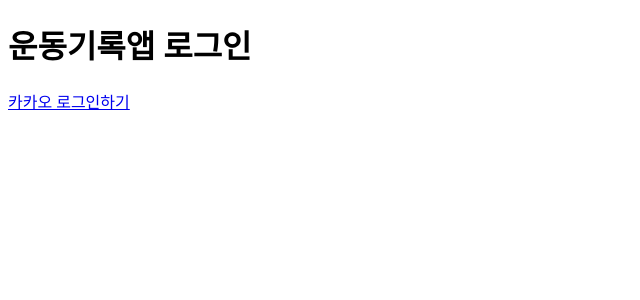
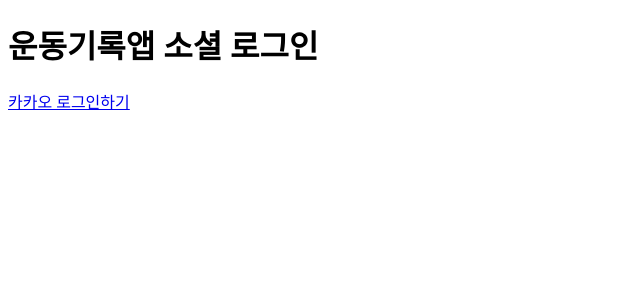
Before and after one commit to bowoo96/Health-Calendar, a React (Create React App) app: page / in a window 1280 px wide. Shown: the top 300 px of the page, without its empty margins (0-640 px from the left). Built offline with nearby package versions, Linux system fonts and the light colour scheme.

Commit message:
[ Feat ] : Develop KAKAO login

```diff
--- a/src/App.tsx
+++ b/src/App.tsx
@@ -9,7 +9,7 @@ function App() {
     <BrowserRouter>
       <Routes>
         <Route path="/" element={<LoginPage />} />
-        <Route path="/kakao" element={<CalendarPage />} />
+        <Route path="/oauth" element={<CalendarPage />} />
       </Routes>
     </BrowserRouter>
   );
--- a/src/components/Login.tsx
+++ b/src/components/Login.tsx
@@ -2,12 +2,12 @@ import React from "react";
 
 const Login = () => {
   const REST_API_KEY: string = "fce6d7486e47b990f2d2dfd826cb663a";
-  const REDIRECT_URI: string = "http://localhost:3000/kakao";
+  const REDIRECT_URI: string = "http://localhost:3000/oauth";
   const KAKAO_AUTH_URL: string = `https://kauth.kakao.com/oauth/authorize?client_id=${REST_API_KEY}&redirect_uri=${REDIRECT_URI}&response_type=code`;
 
   return (
     <>
-      <h1>운동기록앱 로그인</h1>
+      <h1>운동기록앱 소셜 로그인</h1>
       <a href={KAKAO_AUTH_URL}>카카오 로그인하기</a>
     </>
   );
```
